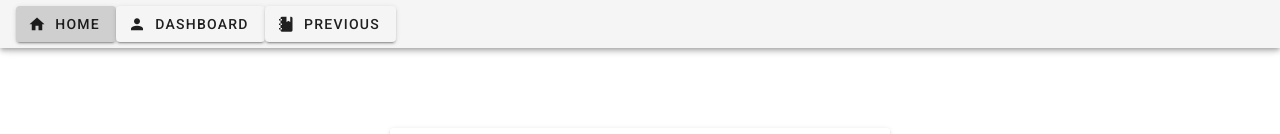
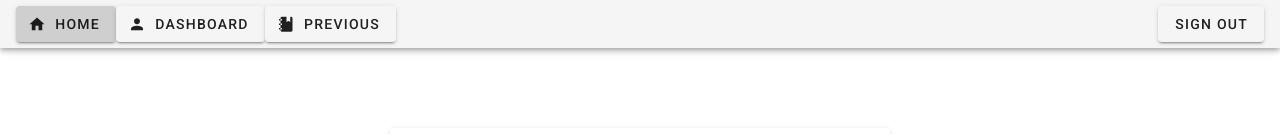
Before and after one commit to Holgermueller/mydiary, a Vue app: page / in a window 1280 px wide. Shown: the top 134 px of the page. Built offline with nearby package versions, Linux system fonts and the light colour scheme.

Commit message:
added logout button

```diff
--- a/src/components/Layout/Nav.vue
+++ b/src/components/Layout/Nav.vue
@@ -9,16 +9,26 @@
           {{ link.title }}
         </v-btn>
       </div>
+
+      <v-spacer></v-spacer>
+
+      <SignOut />
     </v-app-bar>
   </div>
 </template>
 
 <script>
+import SignOut from "./SignOut";
+
 export default {
   name: "Nav",
 
   data() {
     return {};
+  },
+
+  components: {
+    SignOut,
   },
 
   computed: {
--- /dev/null
+++ b/src/components/Layout/SignOut.vue
@@ -0,0 +1,15 @@
+<template>
+  <div>
+    <v-btn>
+      Sign Out
+    </v-btn>
+  </div>
+</template>
+
+<script>
+export default {
+  name: "SignOut",
+};
+</script>
+
+<style scoped></style>
```
Also changed, not shown: src/components/Layout/Logout.vue (deleted).
